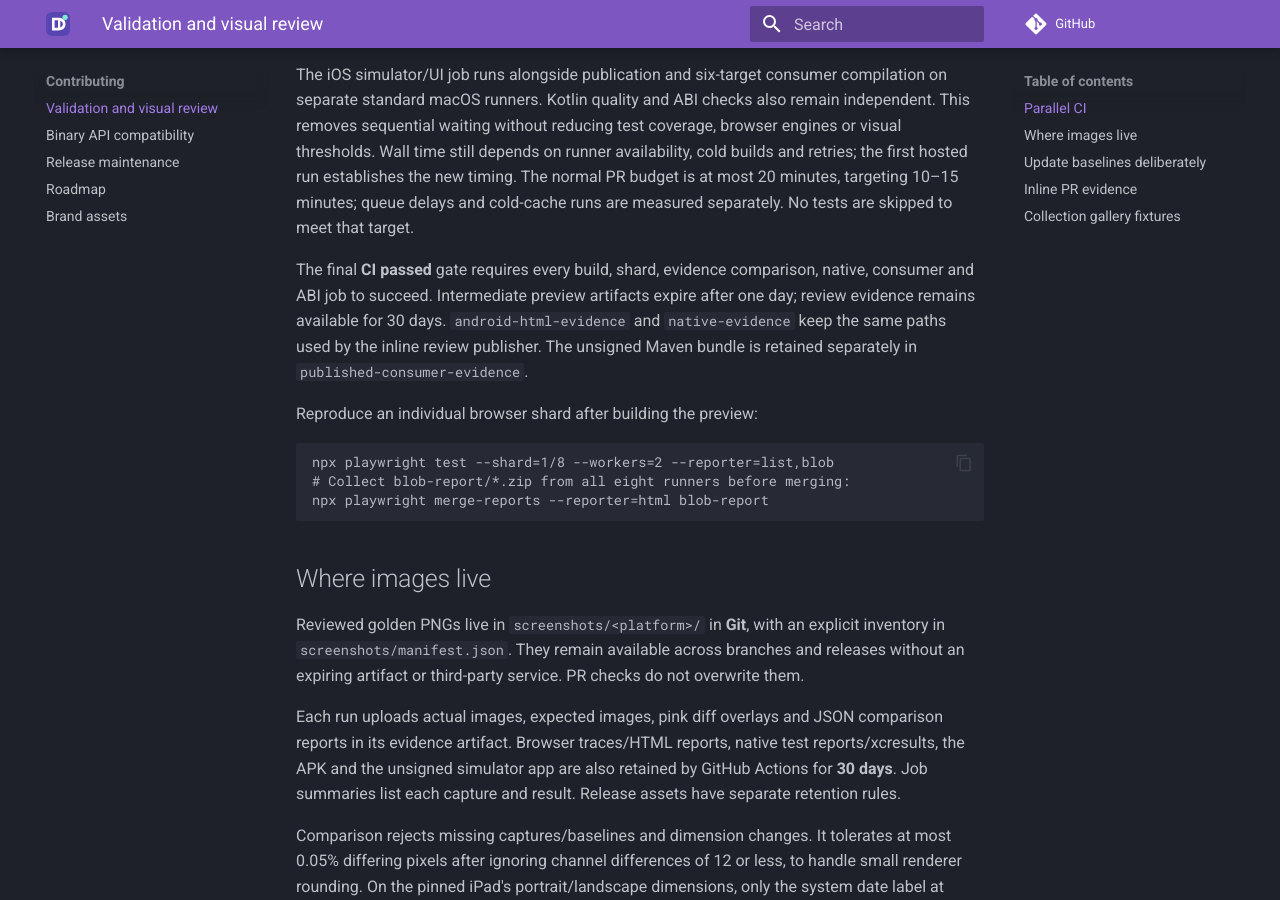
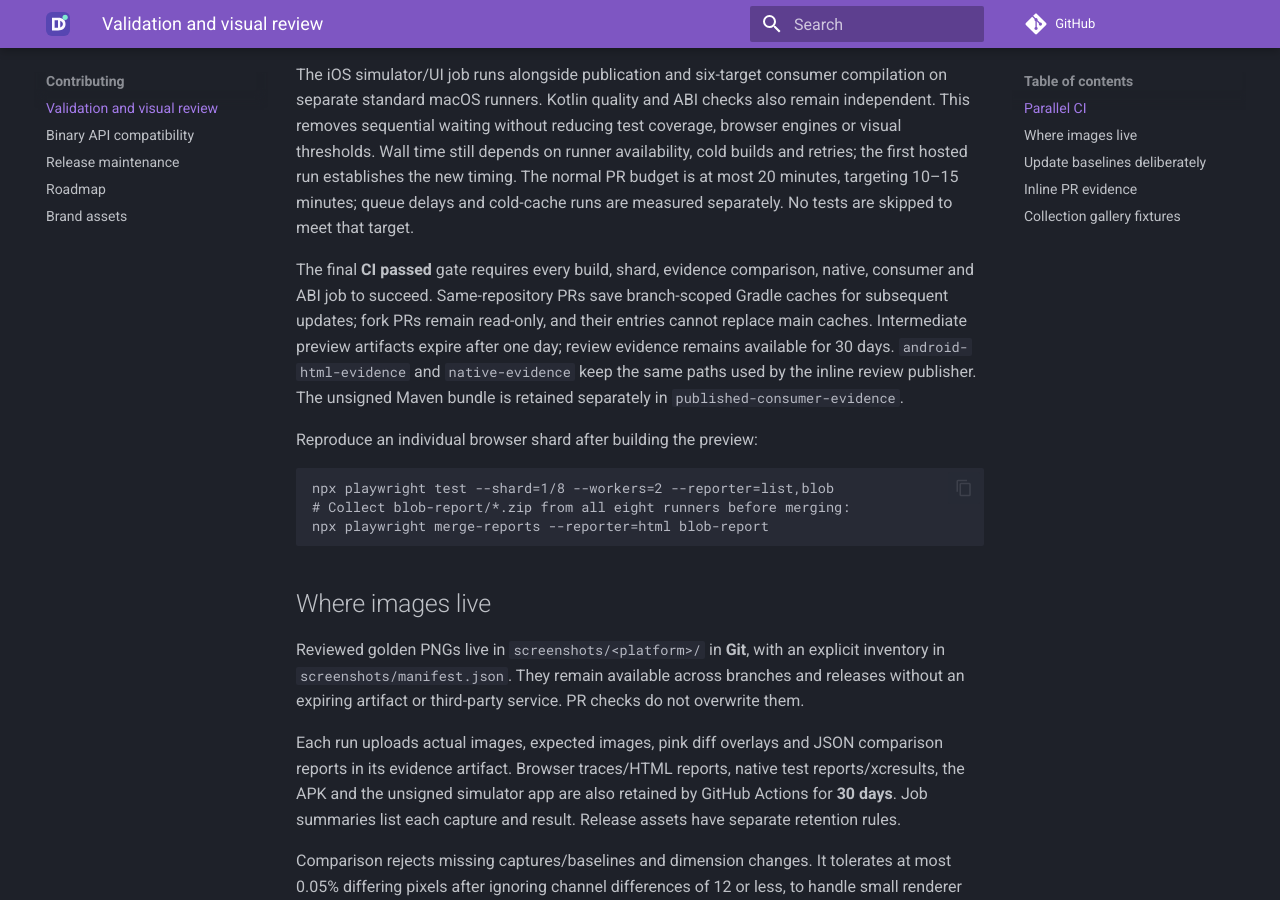
Before and after one commit to samuolis/domposable, an MkDocs documentation site: the page built from docs/validation.md, in a window 1280 px wide and 900 px high, scrolled down 1215 px. Built offline with MkDocs 1.6.1 and Material for MkDocs 9.7.7, drawn with Linux system fonts in a browser that asks for light colours; comment, search, counter and statistics services are not loaded.

Commit message:
Preserve visual evidence paths and reuse same-PR Gradle caches

```diff
--- a/docs/validation.md
+++ b/docs/validation.md
@@ -17,7 +17,7 @@ CI builds the development browser preview once in a dedicated job, without waiti
 
 The iOS simulator/UI job runs alongside publication and six-target consumer compilation on separate standard macOS runners. Kotlin quality and ABI checks also remain independent. This removes sequential waiting without reducing test coverage, browser engines or visual thresholds. Wall time still depends on runner availability, cold builds and retries; the first hosted run establishes the new timing. The normal PR budget is at most 20 minutes, targeting 10–15 minutes; queue delays and cold-cache runs are measured separately. No tests are skipped to meet that target.
 
-The final **CI passed** gate requires every build, shard, evidence comparison, native, consumer and ABI job to succeed. Intermediate preview artifacts expire after one day; review evidence remains available for 30 days. `android-html-evidence` and `native-evidence` keep the same paths used by the inline review publisher. The unsigned Maven bundle is retained separately in `published-consumer-evidence`.
+The final **CI passed** gate requires every build, shard, evidence comparison, native, consumer and ABI job to succeed. Same-repository PRs save branch-scoped Gradle caches for subsequent updates; fork PRs remain read-only, and their entries cannot replace main caches. Intermediate preview artifacts expire after one day; review evidence remains available for 30 days. `android-html-evidence` and `native-evidence` keep the same paths used by the inline review publisher. The unsigned Maven bundle is retained separately in `published-consumer-evidence`.
 
 Reproduce an individual browser shard after building the preview:
 
```
Also changed, not shown: 3 other files.
